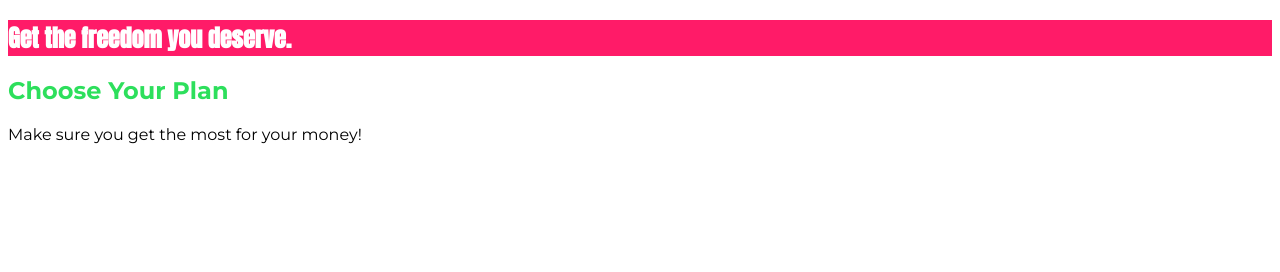
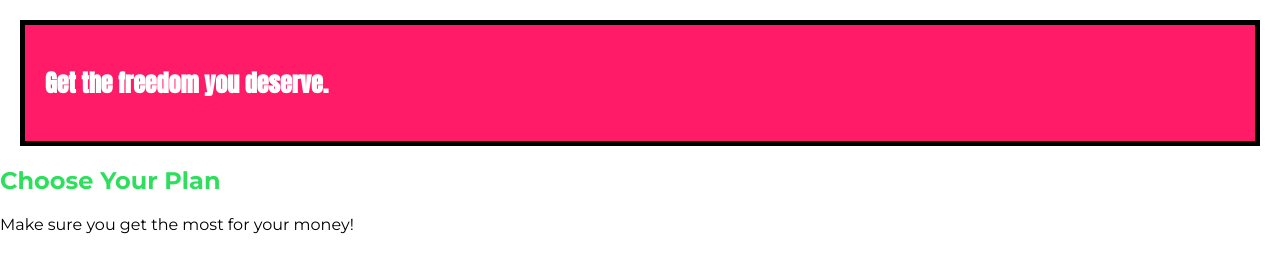
Before and after one commit to Crazy-pro/css-course-projects, a plain HTML site: page section-03-project-01-diving-deeper/index.html in a window 1280 px wide. Drawn offline with Linux system fonts and the light colour scheme.

Commit message:
add padding, border and margin styles

```diff
--- a/section-03-project-01-diving-deeper/main.css
+++ b/section-03-project-01-diving-deeper/main.css
@@ -1,9 +1,16 @@
 body {
     font-family: 'Montserrat', sans-serif;
+    margin: 0;
 }
 
 #product-overview {
     background: #ff1b68;
+    padding: 20px;
+    /* border-style: solid;
+    border-color: black;
+    border-width: 5px; */
+    border: 5px black solid;
+    margin: 20px;
 }
 
 .section-title {
```
